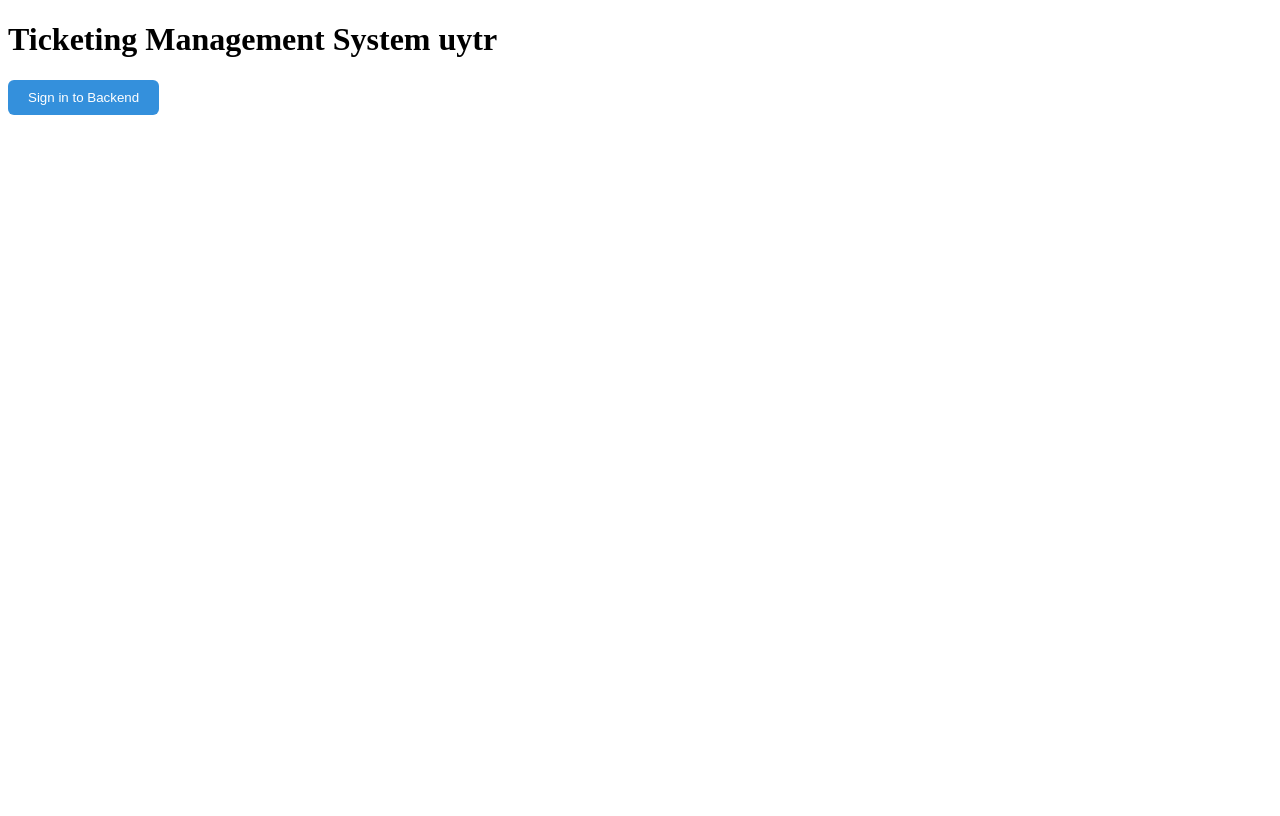
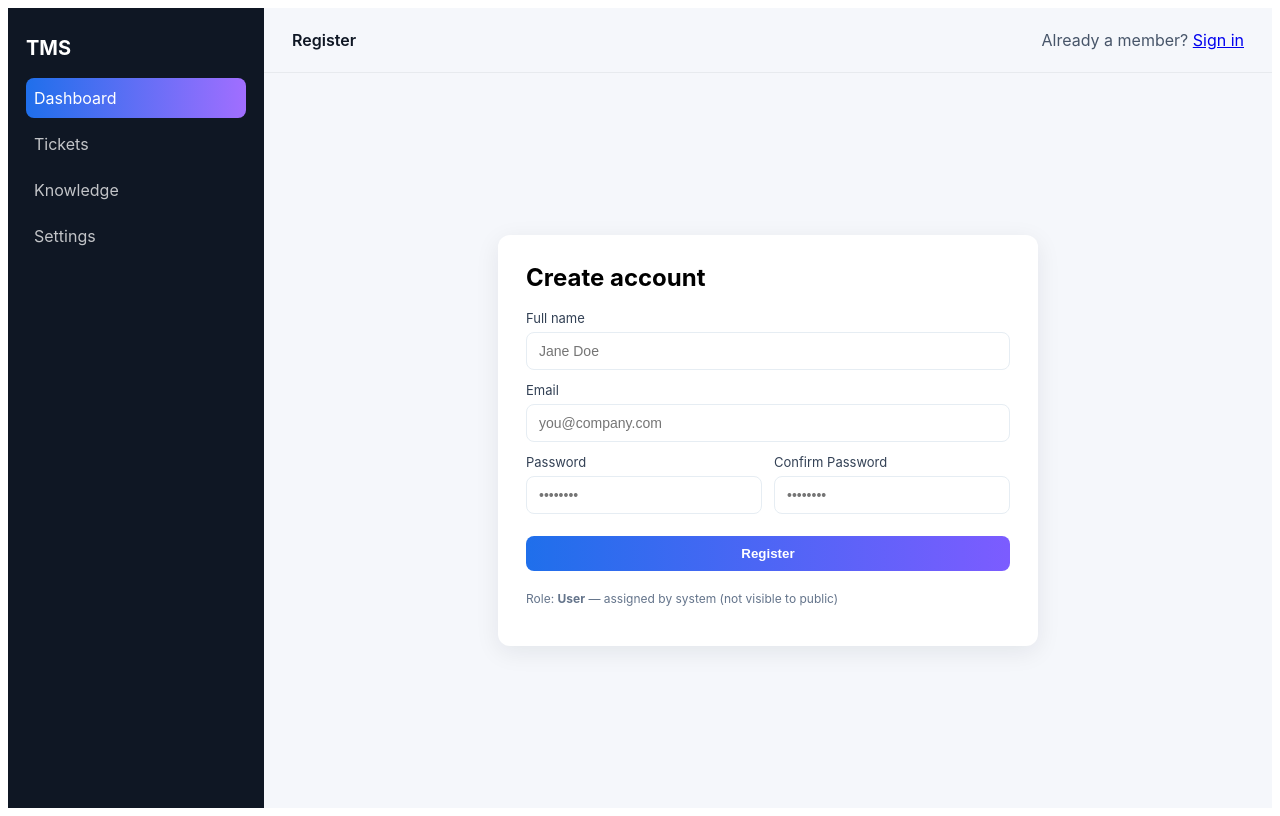
Before and after one commit to nqobilemagwaza6/Ticket-Management-System, a Vue app in the folder ticketing-frontend/: page /register in a window 1280 px wide. Built offline with nearby package versions, Linux system fonts and the light colour scheme.

Commit message:
login and register pages created

```diff
--- a/ticketing-frontend/src/App.vue
+++ b/ticketing-frontend/src/App.vue
@@ -1,6 +1,5 @@
 <template>
   <div id="app">
-    <h1>Ticketing Management System uytr</h1>
     <ConnectButton />
   </div>
 </template>
--- a/ticketing-frontend/src/components/HelloWorld.vue
+++ b/ticketing-frontend/src/components/HelloWorld.vue
@@ -1,43 +1,161 @@
+
+
 <template>
-  <div>
-    <button @click="fetchMessage">Sign in to Backend</button>
-    <p>{{ message }}</p>
-  </div>
+	<div class="dashboard-root">
+		<aside class="sidebar">
+			<div class="brand">TMS</div>
+			<nav>
+				<a class="nav-item active">Dashboard</a>
+				<a class="nav-item">Tickets</a>
+				<a class="nav-item">Knowledge</a>
+				<a class="nav-item">Settings</a>
+			</nav>
+		</aside>
+
+		<div class="main-area">
+			<header class="topbar">
+				<div class="topbar-left">Register</div>
+				<div class="topbar-right">Already a member? <router-link to="/login">Sign in</router-link></div>
+			</header>
+
+			<main class="content">
+				<div class="card-wrap">
+					<form class="card" @submit.prevent="onSubmit">
+						<h2>Create account</h2>
+
+						<div class="form-group">
+							<label for="name">Full name</label>
+							<input id="name" v-model="form.name" type="text" placeholder="Jane Doe" />
+							<small v-if="errors.name" class="error">{{ errors.name }}</small>
+						</div>
+
+						<div class="form-group">
+							<label for="email">Email</label>
+							<input id="email" v-model="form.email" type="email" placeholder="you@company.com" />
+							<small v-if="errors.email" class="error">{{ errors.email }}</small>
+						</div>
+
+						<div class="two-col">
+							<div class="form-group">
+								<label for="password">Password</label>
+								<input id="password" v-model="form.password" type="password" placeholder="••••••••" />
+								<small v-if="errors.password" class="error">{{ errors.password }}</small>
+							</div>
+
+							<div class="form-group">
+								<label for="confirm">Confirm Password</label>
+								<input id="confirm" v-model="form.confirm" type="password" placeholder="••••••••" />
+								<small v-if="errors.confirm" class="error">{{ errors.confirm }}</small>
+							</div>
+						</div>
+
+						<button class="primary" :disabled="submitting">Register</button>
+
+						<p class="muted">Role: <strong>User</strong> — assigned by system (not visible to public)</p>
+
+						<p v-if="message" :class="{'success': messageType==='success', 'error': messageType==='error'}" class="submit-message">{{ message }}</p>
+					</form>
+				</div>
+			</main>
+		</div>
+	</div>
 </template>
 
-<script>
-export default {
-  data() {
-    return {
-      message: ''  // will hold backend response
-    }
-  },
-  methods: {
-    fetchMessage() {
-      fetch('http://127.0.0.1:8000/api/hello/')
-        .then(response => response.json())
-        .then(data => {
-          this.message = data.message
-        })
-        .catch(error => {
-          console.error(error)
-          this.message = 'Cannot connecting to backend'
-        })
-    }
-  }
+<script setup>
+import { reactive, ref } from 'vue'
+import { useRouter } from 'vue-router'
+
+const router = useRouter()
+
+const form = reactive({ name: '', email: '', password: '', confirm: '' })
+const errors = reactive({ name: '', email: '', password: '', confirm: '' })
+const submitting = ref(false)
+const message = ref('')
+const messageType = ref('')
+
+function validate() {
+	errors.name = form.name.trim() ? '' : 'Full name is required.'
+	const emailRe = /^[^@\s]+@[^@\s]+\.[^@\s]+$/
+	errors.email = emailRe.test(form.email) ? '' : 'Enter a valid email.'
+	errors.password = form.password.length >= 8 ? '' : 'Password must be at least 8 characters.'
+	errors.confirm = form.confirm === form.password ? '' : 'Passwords do not match.'
+
+	return !errors.name && !errors.email && !errors.password && !errors.confirm
+}
+
+async function onSubmit() {
+	message.value = ''
+	messageType.value = ''
+	if (!validate()) return
+
+	submitting.value = true
+
+	// Prepare payload — role intentionally omitted from UI and will be set server-side or here as "User" by default
+	const payload = {
+		name: form.name.trim(),
+		email: form.email.trim(),
+		password: form.password,
+		role: 'User'
+	}
+
+	try {
+		// Placeholder API endpoint — adapt to your backend
+		const res = await fetch('/api/register', {
+			method: 'POST',
+			headers: { 'Content-Type': 'application/json' },
+			body: JSON.stringify(payload)
+		})
+
+		if (!res.ok) {
+			const err = await res.json().catch(() => ({}))
+			throw new Error(err.message || 'Registration failed')
+		}
+
+		messageType.value = 'success'
+		message.value = 'Account created — redirecting to login...'
+		setTimeout(() => router.push('/login'), 1200)
+	} catch (err) {
+		messageType.value = 'error'
+		message.value = err.message || 'Failed to register.'
+	} finally {
+		submitting.value = false
+	}
 }
 </script>
 
 <style scoped>
-button {
-  background-color: #3490dc;
-  color: white;
-  padding: 10px 20px;
-  border-radius: 6px;
-  border: none;
-  cursor: pointer;
-}
-button:hover {
-  background-color: #bd7727ff;
+/* Layout */
+.dashboard-root{display:flex;min-height:100vh;background:#f5f7fb;font-family:Inter,Segoe UI,Roboto,Helvetica,Arial,sans-serif}
+.sidebar{width:220px;background:#0f1724;color:#fff;padding:28px 18px;display:flex;flex-direction:column}
+.brand{font-weight:700;font-size:20px;margin-bottom:18px}
+.nav-item{display:block;color:rgba(255,255,255,0.75);padding:10px 8px;border-radius:8px;margin-bottom:6px;text-decoration:none}
+.nav-item.active{background:linear-gradient(90deg,#1f6feb,#a16eff);color:#fff}
+
+.main-area{flex:1;display:flex;flex-direction:column}
+.topbar{height:64px;background:transparent;display:flex;align-items:center;justify-content:space-between;padding:0 28px;border-bottom:1px solid rgba(15,23,36,0.06)}
+.topbar-left{font-weight:600;color:#0f1724}
+.topbar-right{color:#475569}
+
+.content{flex:1;display:flex;align-items:center;justify-content:center;padding:40px}
+.card-wrap{width:100%;max-width:540px}
+
+.card{background:#fff;padding:28px;border-radius:12px;box-shadow:0 6px 24px rgba(15,23,36,0.08);display:flex;flex-direction:column;gap:12px}
+.card h2{margin:0 0 6px 0}
+.form-group{display:flex;flex-direction:column}
+.form-group label{font-size:13px;color:#334155;margin-bottom:6px}
+.form-group input{padding:10px 12px;border:1px solid #e6edf3;border-radius:8px;font-size:14px}
+.two-col{display:flex;gap:12px}
+.two-col .form-group{flex:1}
+.primary{margin-top:10px;padding:10px 12px;border-radius:8px;border:0;background:linear-gradient(90deg,#1f6feb,#7c5cff);color:#fff;font-weight:600;cursor:pointer}
+.primary:disabled{opacity:0.6;cursor:default}
+.muted{font-size:12px;color:#64748b;margin-top:8px}
+.error{color:#ef4444;font-size:12px;margin-top:6px}
+.submit-message{margin-top:8px;font-size:13px}
+.success{color:#059669}
+
+@media (max-width:800px){
+	.sidebar{display:none}
+	.card-wrap{padding:0 18px}
+	.two-col{flex-direction:column}
 }
 </style>
--- a/ticketing-frontend/src/router/index.js
+++ b/ticketing-frontend/src/router/index.js
@@ -1,25 +1,16 @@
 import { createRouter, createWebHistory } from 'vue-router'
-import HomeView from '../views/HomeView.vue'
+import LoginView from '../views/LoginView.vue'
+import RegisterView from '../views/RegisterView.vue'
 
 const routes = [
-  {
-    path: '/',
-    name: 'home',
-    component: HomeView
-  },
-  {
-    path: '/about',
-    name: 'about',
-    // route level code-splitting
-    // this generates a separate chunk (about.[hash].js) for this route
-    // which is lazy-loaded when the route is visited.
-    component: () => import(/* webpackChunkName: "about" */ '../views/AboutView.vue')
-  }
+  { path: '/', redirect: '/login' },
+  { path: '/login', component: LoginView },
+  { path: '/register', component: RegisterView },
 ]
 
 const router = createRouter({
-  history: createWebHistory(process.env.BASE_URL),
-  routes
+  history: createWebHistory(),
+  routes,
 })
 
 export default router
--- /dev/null
+++ b/ticketing-frontend/src/views/LoginView.vue
@@ -0,0 +1,81 @@
+<template>
+  <div class="container d-flex justify-content-center align-items-center vh-100">
+    <div class="card shadow p-4" style="width: 400px;">
+      <h3 class="text-center mb-4">Login</h3>
+
+      <div v-if="error" class="alert alert-danger">
+        {{ error }}
+      </div>
+
+      <form @submit.prevent="loginUser">
+        <div class="mb-3">
+          <label class="form-label">Email</label>
+          <input type="email" v-model="email" class="form-control" required />
+        </div>
+
+        <div class="mb-3">
+          <label class="form-label">Password</label>
+          <input type="password" v-model="password" class="form-control" required />
+        </div>
+
+        <button type="submit" class="btn btn-primary w-100">
+          Login
+        </button>
+      </form>
+
+      <div class="text-center mt-3">
+        <router-link to="/register">Create an account</router-link>
+      </div>
+    </div>
+  </div>
+</template>
+
+<script>
+export default {
+  name: "LoginView",
+
+  data() {
+    return {
+      email: "",
+      password: "",
+      error: ""
+    }
+  },
+
+  methods: {
+    loginUser() {
+      fetch("http://127.0.0.1:8000/api/login/", {
+        method: "POST",
+        headers: {
+          "Content-Type": "application/json"
+        },
+        credentials: "include", // VERY IMPORTANT for session auth
+        body: JSON.stringify({
+          email: this.email,
+          password: this.password
+        })
+      })
+        .then(response => {
+          if (!response.ok) {
+            throw new Error("Invalid credentials")
+          }
+          return response.json()
+        })
+        .then(data => {
+          console.log("Login success:", data)
+
+          // Example: redirect based on role
+          if (data.role === "ADMIN") {
+            this.$router.push("/admin")
+          } else {
+            this.$router.push("/dashboard")
+          }
+        })
+        .catch(error => {
+          console.error(error)
+          this.error = "Login failed. Please check your credentials."
+        })
+    }
+  }
+}
+</script>
--- /dev/null
+++ b/ticketing-frontend/src/views/RegisterView.vue
@@ -0,0 +1,89 @@
+<template>
+  <div class="container d-flex justify-content-center align-items-center vh-100">
+    <div class="card shadow p-4" style="width: 400px;">
+      <h3 class="text-center mb-4">Register</h3>
+
+      <div v-if="error" class="alert alert-danger">
+        {{ error }}
+      </div>
+
+      <div v-if="success" class="alert alert-success">
+        {{ success }}
+      </div>
+
+      <form @submit.prevent="registerUser">
+        <div class="mb-3">
+          <label class="form-label">Full Name</label>
+          <input type="text" v-model="fullName" class="form-control" required />
+        </div>
+
+        <div class="mb-3">
+          <label class="form-label">Email</label>
+          <input type="email" v-model="email" class="form-control" required />
+        </div>
+
+        <div class="mb-3">
+          <label class="form-label">Password</label>
+          <input type="password" v-model="password" class="form-control" required />
+        </div>
+
+        <button type="submit" class="btn btn-primary w-100">
+          Register
+        </button>
+      </form>
+
+      <div class="text-center mt-3">
+        <router-link to="/login">Already have an account?</router-link>
+      </div>
+    </div>
+  </div>
+</template>
+
+<script>
+export default {
+  name: "RegisterView",
+
+  data() {
+    return {
+      fullName: "",
+      email: "",
+      password: "",
+      error: "",
+      success: ""
+    }
+  },
+
+  methods: {
+    registerUser() {
+      fetch("http://127.0.0.1:8000/api/register/", {
+        method: "POST",
+        headers: {
+          "Content-Type": "application/json"
+        },
+        credentials: "include",
+        body: JSON.stringify({
+          full_name: this.fullName,
+          email: this.email,
+          password: this.password
+        })
+      })
+        .then(response => {
+          if (!response.ok) {
+            throw new Error("Registration failed")
+          }
+          return response.json()
+        })
+        .then(data => {
+          console.log("Registration success:", data)
+          this.success = "Account created successfully. You can now log in."
+          this.error = ""
+        })
+        .catch(error => {
+          console.error(error)
+          this.error = "Registration failed. Try again."
+          this.success = ""
+        })
+    }
+  }
+}
+</script>
```
